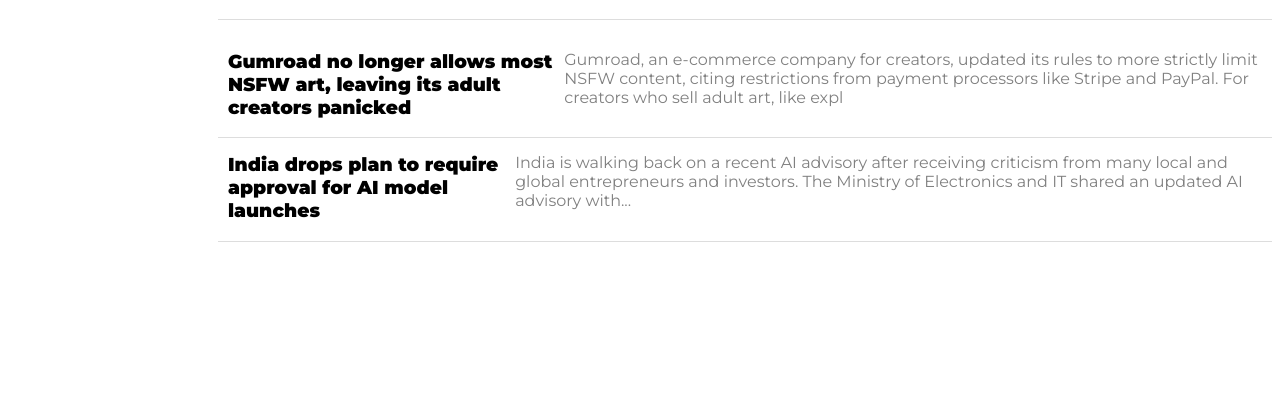
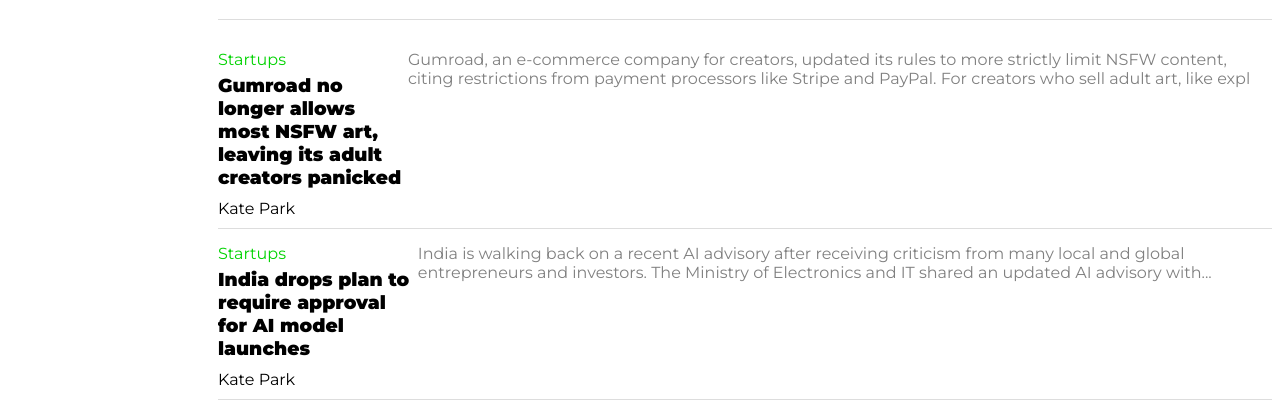
Before and after one commit to Tungsten842/hw1, a PHP site: page /hw1.html in a window 1280 px wide. Shown: the part 819-1227 px from the top of the page. Before the commit the page ends 1061 px from the top, so only its background shows below. Run offline with PHP 8.4, Linux system fonts and the light colour scheme.

Commit message:
fix layout

```diff
--- a/hw1.css
+++ b/hw1.css
@@ -188,11 +188,24 @@
       opacity: 0.5;
     }
 
-    .various-articles-article-title {
-      max-width: 366px;
-      margin-top: 0px;
-      margin-left: 10px;
-      font-weight: 850;
+
+    .various-articles-article-infos {
+      display: flex;
+      flex-direction: column;
+
+      .various-articles-article-category {
+        color: #00d301;
+      }
+
+      .various-articles-article-title {
+        max-width: 366px;
+        margin: 5px 0 10px;
+        font-weight: 850;
+      }
+
+      .various-articles-article-author {
+        margin-bottom: 10px;
+      }
     }
 
     .various-articles-article-text {
--- a/hw1.html
+++ b/hw1.html
@@ -87,9 +87,17 @@
     <div class=various-articles>
 
       <div class=various-articles-article>
+        <div class=various-articles-article-infos>
+          <div class=various-articles-article-category>
+            Startups
+          </div>
           <h3 class=various-articles-article-title>
             Gumroad no longer allows most NSFW art, leaving its adult creators panicked
           </h3>
+          <div class=various-articles-article-author>
+            Kate Park
+          </div>
+        </div>
         <div class=various-articles-article-text>
           Gumroad, an e-commerce company for creators, updated its rules to more strictly limit NSFW content, citing
           restrictions from payment processors like Stripe and PayPal.
@@ -98,9 +106,17 @@
       </div>
 
       <div class=various-articles-article>
+        <div class=various-articles-article-infos>
+          <div class=various-articles-article-category>
+            Startups
+          </div>
           <h3 class=various-articles-article-title>
             India drops plan to require approval for AI model launches
           </h3>
+          <div class=various-articles-article-author>
+            Kate Park
+          </div>
+        </div>
         <div class=various-articles-article-text>
           India is walking back on a recent AI advisory after receiving criticism from many local and global
           entrepreneurs
```
Lines whose indentation alone changed are shown as unchanged.
